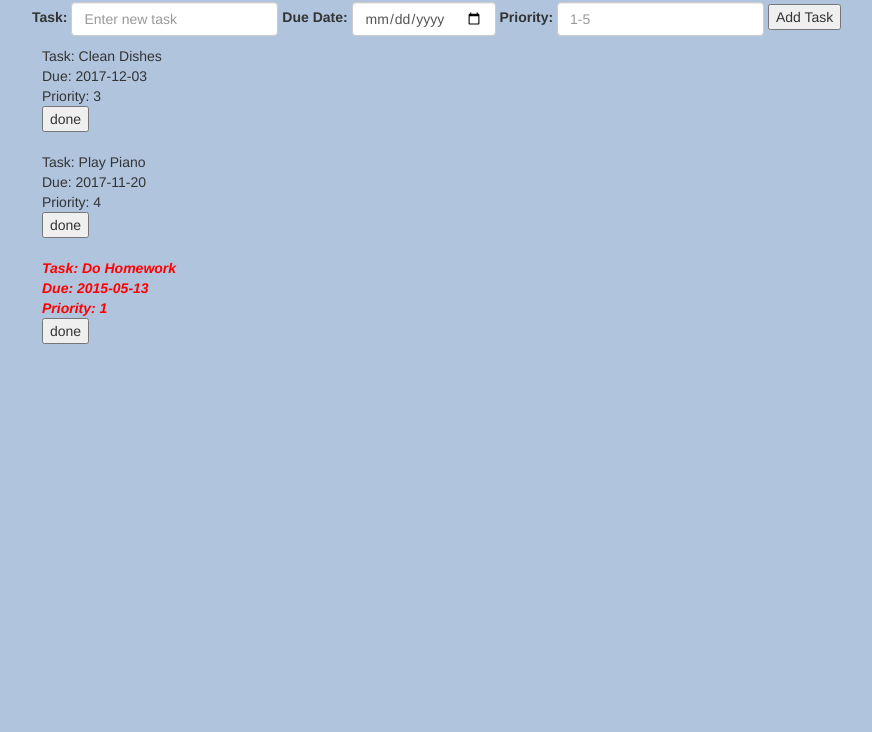
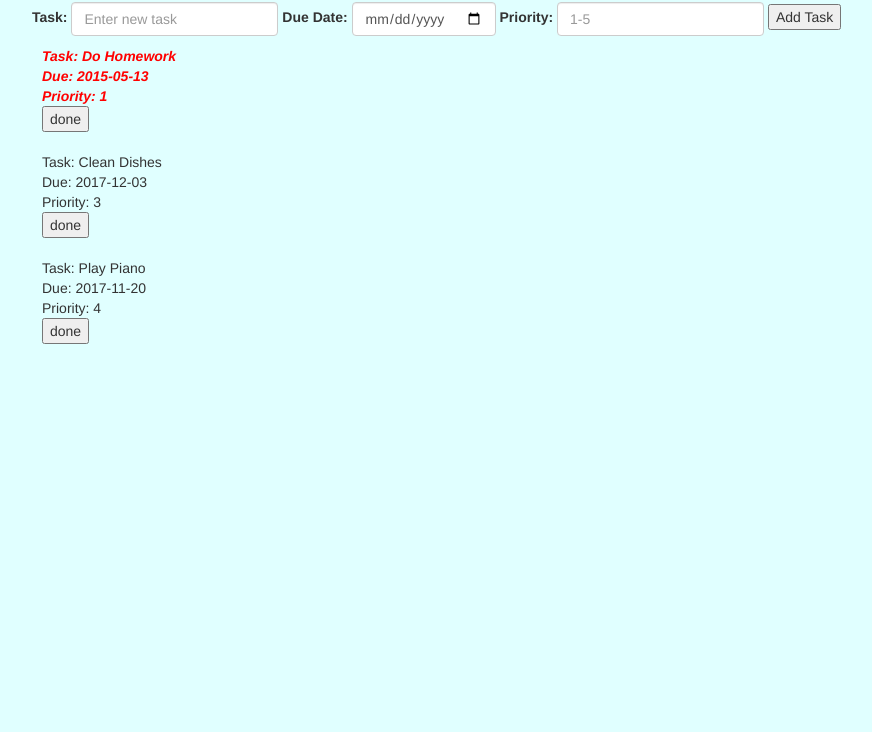
Before and after one commit to kikioak/todolist, a plain HTML site: page index.html in a window 1280 px wide. Shown: the part 68-800 px from the top of the page, without its empty margins (38-910 px from the left). Drawn offline with nearby package versions, Linux system fonts and the light colour scheme.

Commit message:
fixed priority

```diff
--- a/index.html
+++ b/index.html
@@ -68,23 +68,23 @@
                 });
                 console.log(sorted);
 
-                for (let i = 0; i < tasks.length; i++) {
-                    if (tasks[i].task_is_done == false && new Date(tasks[i].task_due) < new Date()) { // compares to UTC so it is wrong sometimes when things are overdue. FIX
+                for (let i = 0; i < sorted.length; i++) {
+                    if (sorted[i].task_is_done == false && new Date(sorted[i].task_due) < new Date()) { // compares to UTC so it is wrong sometimes when things are overdue. FIX
                         $('#todo-list').append(`
-                        <div taskname="${tasks[i].task_name}" class="overdue item">
-                            <li>Task: ${tasks[i].task_name}</li>
-                            <li>Due: ${tasks[i].task_due}</li>
-                            <li>Priority: ${tasks[i].priority}</li>
+                        <div taskname="${sorted[i].task_name}" class="overdue item">
+                            <li>Task: ${sorted[i].task_name}</li>
+                            <li>Due: ${sorted[i].task_due}</li>
+                            <li>Priority: ${sorted[i].priority}</li>
                             <button class="buttondone">done</button>
                         </div> `
                         )
                     }
-                    else if (tasks[i].task_is_done == false) {
+                    else if (sorted[i].task_is_done == false) {
                         $('#todo-list').append(`
-                        <div taskname="${tasks[i].task_name}" class="upcoming item">
-                            <li>Task: ${tasks[i].task_name}</li>
-                            <li>Due: ${tasks[i].task_due}</li>
-                            <li>Priority: ${tasks[i].priority}</li>
+                        <div taskname="${sorted[i].task_name}" class="upcoming item">
+                            <li>Task: ${sorted[i].task_name}</li>
+                            <li>Due: ${sorted[i].task_due}</li>
+                            <li>Priority: ${sorted[i].priority}</li>
                             <button class="buttondone">done</button>
                         </div> `
                         );
@@ -93,10 +93,10 @@
 
                 $('.buttondone').on('click', function () {
                     var lookup = $(this).parent().attr("taskname"); // save task nume as lookup
-                    for (let i = 0; i < tasks.length; i++) {
-                        if (tasks[i].task_name == lookup) {
-                            tasks[i].task_is_done = true;
-                            tasks[i].priority = 6;
+                    for (let i = 0; i < sorted.length; i++) {
+                        if (sorted[i].task_name == lookup) {
+                            sorted[i].task_is_done = true;
+                            sorted[i].priority = 6;
                         }
                     }
                     var nowDone = $(this).parent(); //grabs the div either overdue or upcoming item
--- a/mystyle.css
+++ b/mystyle.css
@@ -42,5 +42,5 @@ h1{
     padding: 10px;
 }
 body{
-    background-color: lightsteelblue;
+    background-color: lightcyan;
 }
```
